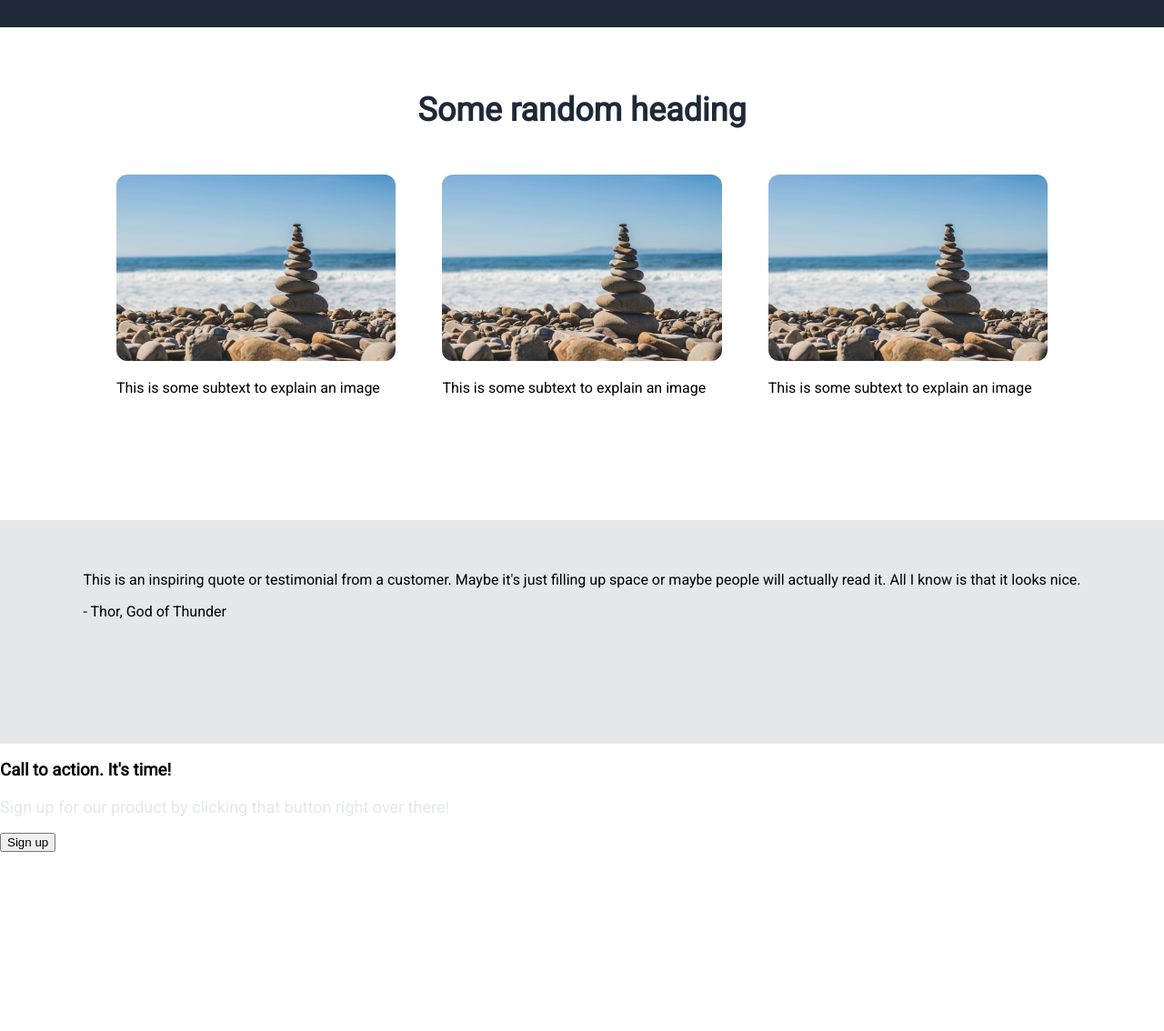
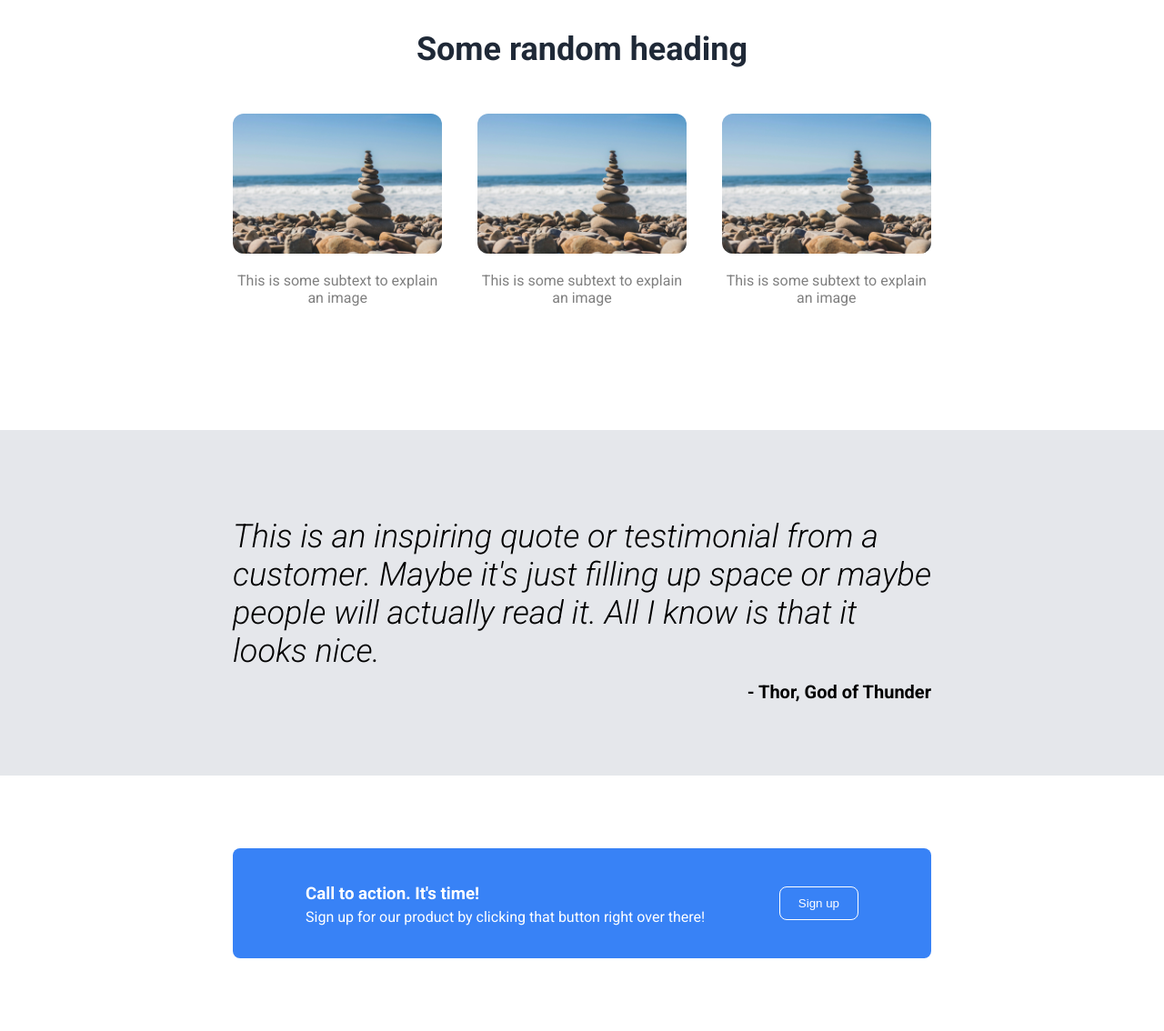
Before and after one commit to DameMeditation/landing-page, a plain HTML site: page index.html in a window 1280 px wide. Shown: the part 585-1719 px from the top of the page at 91% size. Before the commit the page ends 1522 px from the top, so only its background shows below. Drawn offline with Linux system fonts and the light colour scheme.

Commit message:
added footer styles and finalised page

```diff
--- a/index.html
+++ b/index.html
@@ -4,7 +4,7 @@
     <meta charset="UTF-8">
     <meta name="viewport" content="width=device-width, initial-scale=1.0">
     <title>Landing Page</title>
-    <link rel="stylesheet" href="https://fonts.googleapis.com/css?family=Roboto">
+    <link href="https://fonts.googleapis.com/css2?family=Roboto:ital,wght@0,100;0,300;0,400;0,500;0,700;0,900;1,100;1,300;1,400;1,500;1,700;1,900&display=swap" rel="stylesheet">
     <link rel="stylesheet" href="styles/styles.css">
 </head>
 <body>
@@ -55,14 +55,16 @@
             <p class="author">- Thor, God of Thunder</p>
         </div>
     </section>
-    <section id="footer">
-        <div class="text-wrapper">
-            <h3 class="heading">Call to action. It's time!</h3>
-            <span class="subtext"><p>Sign up for our product by clicking that button right over there!</p></span>
+    <footer id="footer">
+        <div class="footer-wrapper">
+            <div class="wrapper">
+                <h3 class="heading">Call to action. It's time!</h3>
+                <span class="subtext"><p>Sign up for our product by clicking that button right over there!</p></span>
+            </div>
+            <div class="button-wrapper">
+                <button class="button">Sign up</button>
+            </div>
         </div>
-        <div class="button-wrapper">
-            <button class="button">Sign up</button>
-        </div>
-    </section>
+    </footer>
 </body>
 </html>
--- a/styles/styles.css
+++ b/styles/styles.css
@@ -11,8 +11,11 @@ body {
     padding: 10px 0 120px;
 }
 
-.hero-wrapper, .services-wrapper {
-  width: 80%;
+.hero-wrapper,
+.services-wrapper,
+.quote-wrapper,
+.footer-wrapper {
+  width: 60%;
 }
 
 .nav-item a {
@@ -25,7 +28,7 @@ body {
 }
 
 #hero img {
-    max-width: 500px;
+    max-width: 400px;
     border-radius: 12px;
 }
 
@@ -43,6 +46,7 @@ body {
 
 .navigation h1 {
     font-size: 24px;
+    font-weight: 900;
 }
 
 .navigation ul li {
@@ -58,10 +62,12 @@ body {
 
 .introduction .intro-wrapper {
     max-width: 50%;
+    padding-right: 40px;
 }
 
 .introduction h2 {
     font-size: 48px;
+    font-weight: 900;
     color: #F9FAF8;
     margin-top: 0;
     margin-bottom: 10px;
@@ -80,6 +86,10 @@ body {
     padding: 10px 20px;
     border: none;
     border-radius: 8px;
+}
+
+.sign-up-button:hover {
+    background-color: #255bb1;;
 }
 
 #services {
@@ -110,6 +120,11 @@ body {
     padding-left: 5%;
 }
 
+.thumbnail-text {
+    color: grey;
+    text-align: center;
+}
+
 .thumbnail:first-child {
     padding-left: 0;
 }
@@ -118,5 +133,68 @@ body {
     background-color: #E5E7EB;
     display: flex;
     justify-content: center;
-    padding: 40px 0 120px;
+    padding: 60px 0 60px;
 }
+
+.quote-wrapper {
+    font-size: 36px;
+    font-weight: 300;
+    font-style: italic;
+}
+
+.quote {
+    margin-bottom: 0;
+}
+
+.author {
+    font-size: 20px;
+    font-weight: 600;
+    font-style: normal;
+    text-align: end;
+    margin-top: 12px;
+}
+
+#footer {
+    display: flex;
+    justify-content: center;
+    padding: 80px 0;
+}
+
+.footer-wrapper {
+    background-color: #3882F6;
+    border-radius: 8px;
+    box-sizing: border-box;
+    padding: 20px 80px;
+    color: white;
+    display: flex;
+    justify-content: space-between;
+    align-items: center;
+}
+
+.footer-wrapper .wrapper {
+    display: flex;
+    flex-direction: column;
+}
+
+.footer-wrapper .heading {
+    margin-bottom: 0;
+}
+
+.footer-wrapper p {
+    margin-top: 5px;
+    font-size: 16px;
+    color: #fff;
+}
+
+.footer-wrapper .button {
+    background-color: transparent;
+    color: #fff;
+    border: #fff 1px solid;
+    padding: 10px 20px;
+    border-radius: 8px;
+}
+
+.footer-wrapper .button:hover {
+    border: #fff 2px solid;
+    font-weight: bold;
+}
```
